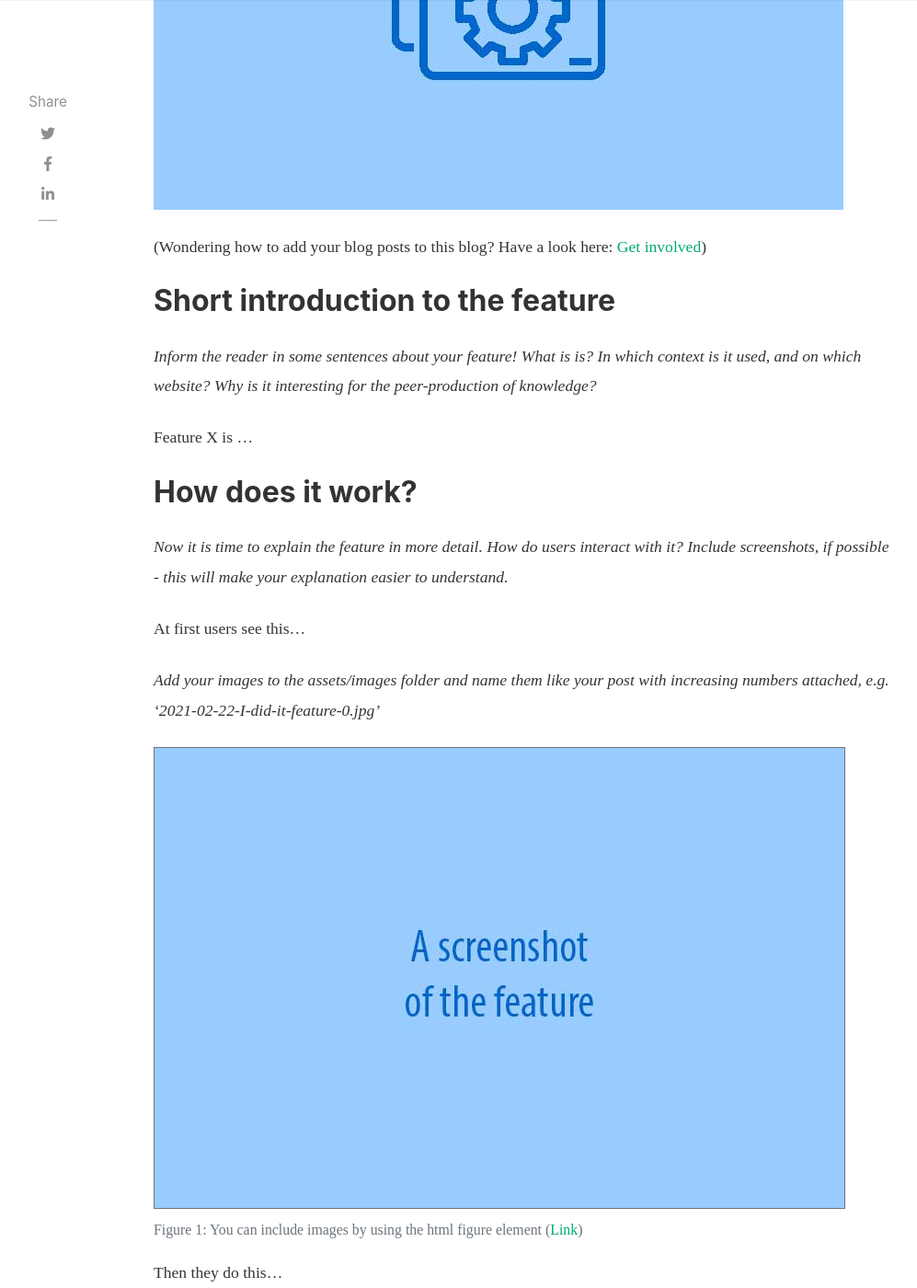
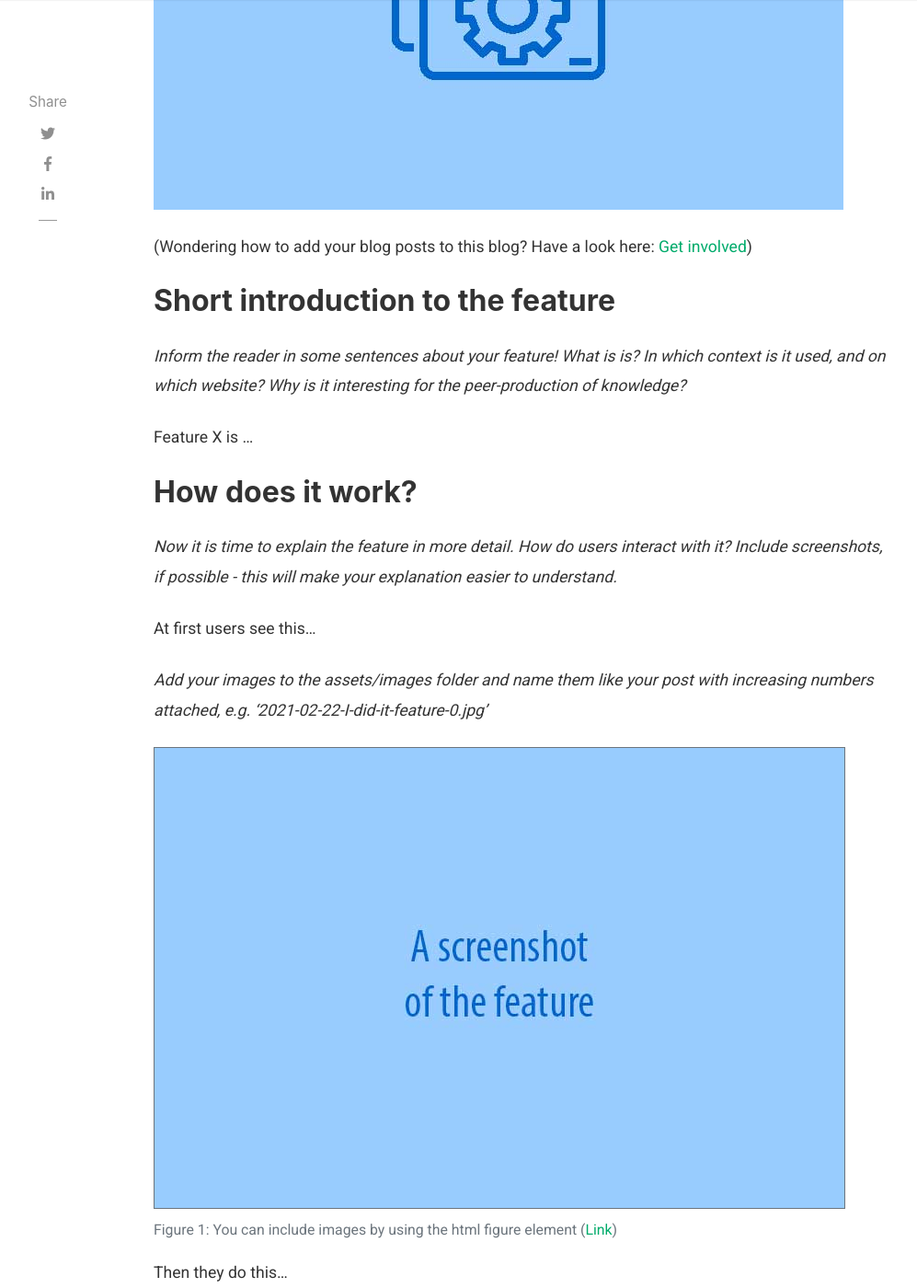
Before and after one commit to PeerProducedResearch/best-practices, a Jekyll site: the page built from _posts/2000-01-01-blog-post-template.md, in a window 1280 px wide and 1400 px high, scrolled down 831 px. Shown: the whole window at 92% size, without its empty margins (118-1115 px from the left). Built offline with Jekyll 4.4.1, drawn with Linux system fonts in a browser that asks for light colours; nearby versions of some CDN libraries; some web fonts are replaced; comment, search, counter and statistics services are not loaded.

Commit message:
changed fonts to zilla slab highlight and roboto light

```diff
--- a/_layouts/default.html
+++ b/_layouts/default.html
@@ -36,8 +36,7 @@ ga('send', 'pageview');
 	<!-- defer loading of font and font awesome -->
 	<noscript id="deferred-styles">
         <link rel="preconnect" href="https://fonts.gstatic.com">
-        <link href="https://fonts.googleapis.com/css2?family=Zilla+Slab+Highlight:wght@700&display=swap" rel="stylesheet">
-		<!--<link href="https://fonts.googleapis.com/css?family=Righteous%7CMerriweather:300,300i,400,400i,700,700i" rel="stylesheet">-->
+        <link href="https://fonts.googleapis.com/css2?family=Roboto:wght@300;400&family=Zilla+Slab+Highlight:wght@700&display=swap" rel="stylesheet">
 		<link rel="stylesheet" href="https://use.fontawesome.com/releases/v5.0.13/css/all.css" integrity="sha384-DNOHZ68U8hZfKXOrtjWvjxusGo9WQnrNx2sqG0tfsghAvtVlRW3tvkXWZh58N9jp" crossorigin="anonymous">
 	</noscript>
 
--- a/assets/css/screen.css
+++ b/assets/css/screen.css
@@ -330,7 +330,7 @@ span.post-read-more a:hover {
 }
 
 .article-post {
-    font-family: Merriweather;
+    font-family: Roboto, sans-serif;
     font-size: 1.1rem;
     line-height: 1.84;
     color: rgba(0, 0, 0, .8);
```
